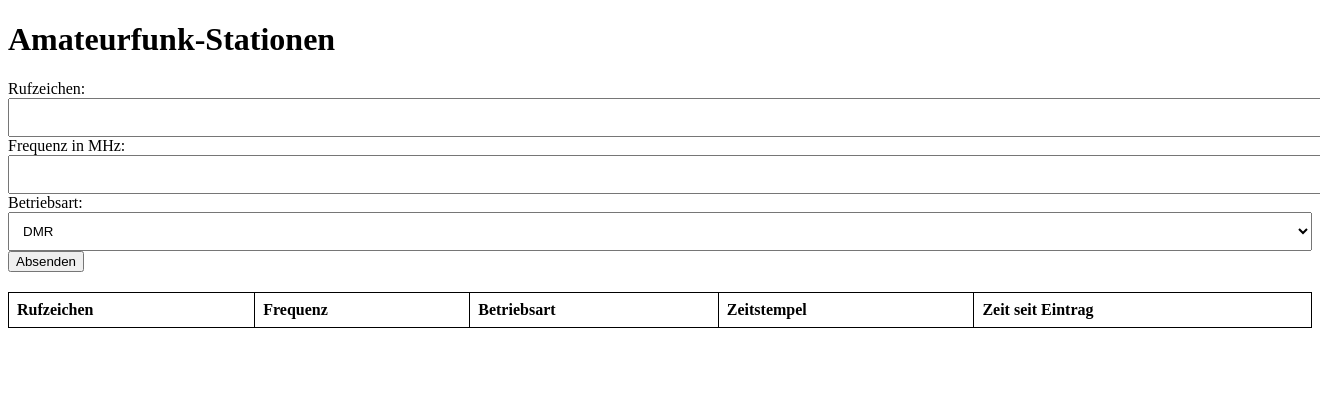
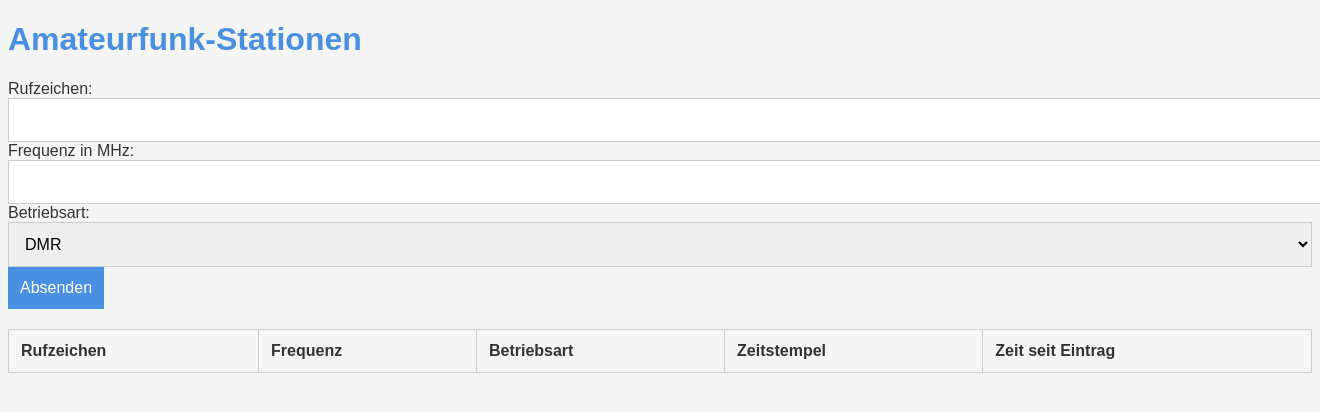
Before and after one commit to DO1FFE/QRG-Website, a Flask app: page / in a window 1320 px wide; the page is wider, and only the part inside the window is pictured. Shown: the top 412 px of that part. Run offline with Flask 2, Linux system fonts and the light colour scheme; data that the repository does not hold is empty.

Commit message:
Update index.html

```diff
--- a/templates/index.html
+++ b/templates/index.html
@@ -5,29 +5,49 @@
     <meta name="viewport" content="width=device-width, initial-scale=1">
     <script src="https://ajax.googleapis.com/ajax/libs/jquery/3.5.1/jquery.min.js"></script>
     <style>
-        /* Gitterlinien für die Tabelle */
+        body {
+            font-family: Arial, sans-serif;
+            background-color: #f5f5f5;
+            color: #333;
+        }
+        h1 {
+            color: #4a90e2;
+        }
         table {
             border-collapse: collapse;
             width: 100%;
+            margin-bottom: 20px;
         }
         th, td {
-            border: 1px solid black;
-            padding: 8px;
+            border: 1px solid #ccc;
+            padding: 12px;
             text-align: left;
+            font-size: 16px;
         }
-        /* Abwechselnde Zeilenfarben */
         tr:nth-child(even) {
-            background-color: #f2f2f2;
+            background-color: #e6f7ff;
         }
-        /* Größere Eingabefelder */
         input[type="text"], input[type="number"], select {
-            width: 100%; /* Volle Breite */
-            padding: 10px; /* Innenpolsterung */
+            width: 100%;
+            padding: 12px;
+            font-size: 16px;
+            border: 1px solid #ccc;
         }
-        /* Abstand zwischen dem Submit-Button und der Tabelle */
+        label {
+            font-size: 16px;
+        }
         input[type="submit"] {
-            display: block; /* Blockelement, damit der Abstand funktioniert */
-            margin-bottom: 20px; /* Abstand unter dem Button */
+            display: block;
+            padding: 12px;
+            background-color: #4a90e2;
+            color: white;
+            border: none;
+            font-size: 16px;
+            cursor: pointer;
+            margin-bottom: 20px;
+        }
+        input[type="submit"]:hover {
+            background-color: #357ab2;
         }
     </style>
 </head>
```
